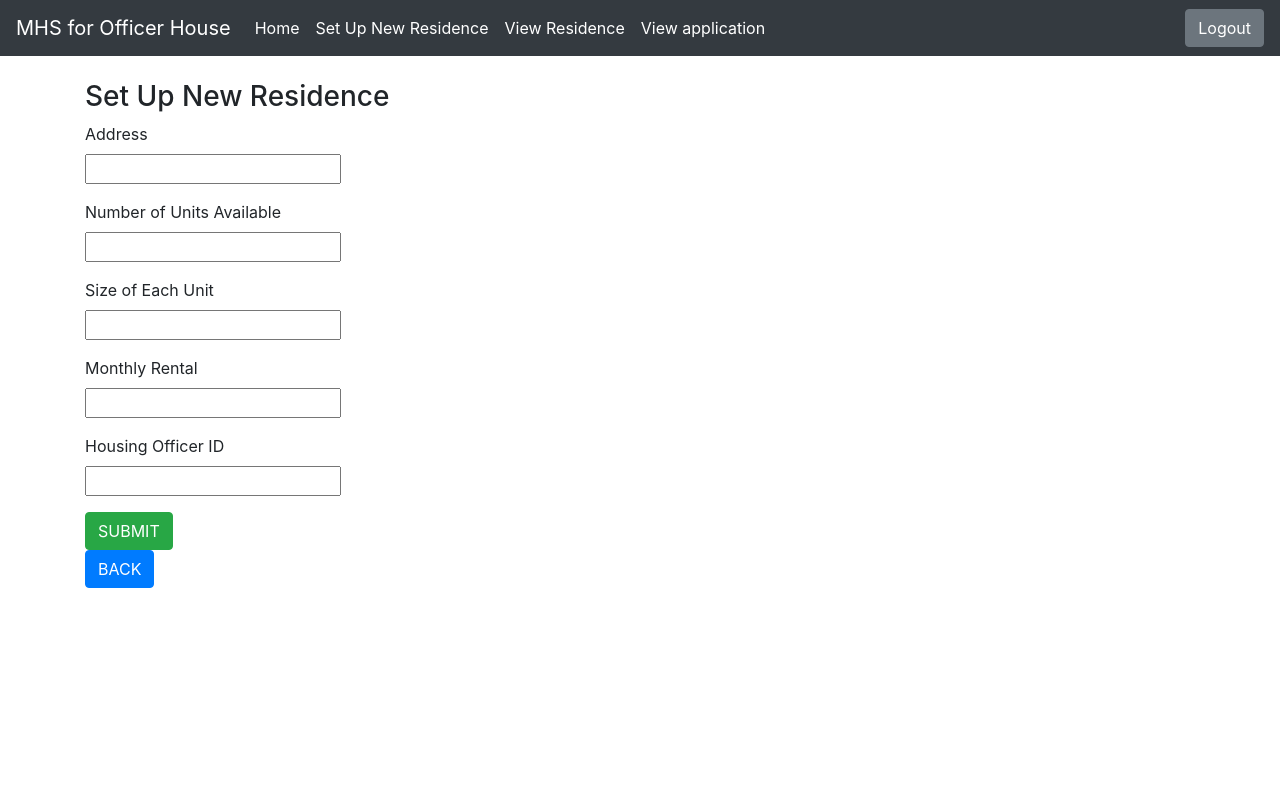
After one commit to Manusmerti/Live-Independently-with-MHS, a PHP site: page /setUpNewResidenceForm.php in a window 1280 px wide. The commit adds this page. Run offline with PHP 8.4, Linux system fonts and the light colour scheme.

Commit message:
Add files via upload

```diff
--- a/login.php
+++ b/login.php
@@ -70,7 +70,6 @@ if(isset($_POST['login']))
   </head>
   <body class="text-center">
     <form class="form-signin" method="post" action="">
-  <img class="mb-4" src="assets/assets/css/bootstrap-solid.svg" alt="" width="72" height="72">
   <h1 class="h3 mb-3 font-weight-normal">Welcome to Micro Housing System</h1>
   <label for="username" class="sr-only">Username</label>
   <input type="text" id="username" class="form-control" placeholder="Username" name="username" required autofocus>
--- /dev/null
+++ b/setUpNewResidenceForm.php
@@ -0,0 +1,120 @@
+<html>
+	<head>
+		<title> Set Up New Residence </title>
+		<link rel="stylesheet" type="text/css" href="style.css">
+		<link rel="stylesheet" type="text/css" href="https://stackpath.bootstrapcdn.com/bootstrap/4.4.1/css/bootstrap.min.css">
+	</head>
+		<link href="assets/css/bootstrap.min.css" rel="stylesheet" integrity="sha384-ggOyR0iXCbMQv3Xipma34MD+dH/1fQ784/j6cY/iJTQUOhcWr7x9JvoRxT2MZw1T" crossorigin="anonymous">
+	<body>
+	<style>
+
+      .bd-placeholder-img
+      {
+        font-size: 1.125rem;
+        text-anchor: middle;
+        -webkit-user-select: none;
+        -moz-user-select: none;
+        -ms-user-select: none;
+        user-select: none;
+      }
+
+      @media (min-width: 768px)
+      {
+        .bd-placeholder-img-lg
+        {
+          font-size: 3.5rem;
+        }
+      }
+    </style>
+    <!-- Custom styles for this template -->
+    <link href="assets/css/starter-template.css" rel="stylesheet">
+
+<link href="assets/css/bootstrap.min.css" rel="stylesheet" integrity="sha384-ggOyR0iXCbMQv3Xipma34MD+dH/1fQ784/j6cY/iJTQUOhcWr7x9JvoRxT2MZw1T" crossorigin="anonymous">
+	<body>
+	<style>
+
+      .bd-placeholder-img
+      {
+        font-size: 1.125rem;
+        text-anchor: middle;
+        -webkit-user-select: none;
+        -moz-user-select: none;
+        -ms-user-select: none;
+        user-select: none;
+      }
+
+      @media (min-width: 768px)
+      {
+        .bd-placeholder-img-lg
+        {
+          font-size: 3.5rem;
+        }
+      }
+    </style>
+    <!-- Custom styles for this template -->
+    <link href="assets/css/starter-template.css" rel="stylesheet">
+
+<nav class="navbar navbar-expand-md navbar-dark bg-dark fixed-top">
+  	<a class="navbar-brand" href="#">MHS for Officer House</a>
+  	<button class="navbar-toggler" type="button" data-toggle="collapse" data-target="#navbarsExampleDefault" aria-controls="navbarsExampleDefault" aria-expanded="false" aria-label="Toggle navigation">
+    <span class="navbar-toggler-icon"></span>
+  	</button>
+
+  	<div class="collapse navbar-collapse" id="navbarsExampleDefault">
+    	<ul class="navbar-nav mr-auto">
+    		<li class="nav-item active">
+        		<a class="nav-link" href="home.php">Home </a></li>
+      		</li>
+
+     	 	<li class="nav-item active">
+       			<a class="nav-link" href="setUpNewResidence.php"> Set Up New Residence </a></li>
+      		</li>
+
+      		<li class="nav-item active">
+        		<a class="nav-link" href="viewResidences.php"> View Residence </a></li>
+      		</li>
+
+      		<li class="nav-item active">
+        		<a class="nav-link" href="#">View application <span class="sr-only">(current)</span></a>
+      		</li>
+    		</ul>
+
+    		<a href="logout.php" class="form-inline my-2 my-lg-0 btn btn-secondary">Logout</a>
+  	</div>
+</nav>
+
+		<div class="container">
+			<div class="setUp-box">
+				<div class="row">
+					<div class="col-md-6 col-lg-12">
+						<h3> Set Up New Residence </h3>
+							<form action="setUpNewResidence.php" method="post">
+								<div class="form-group">
+									<label>Address</label><br>
+									<input type="text" name="address" class="setform-control" required><br>
+								</div>
+								<div class="form-group">
+									<label>Number of Units Available</label><br>
+									<input type="number" name="unitsNum" class="setform-control" required><br>
+								</div>
+								<div class="form-group">
+									<label>Size of Each Unit</label><br>
+									<input type="number" name="unitSize" class="setform-control" required><br>
+								</div>
+								<div class="form-group">
+									<label>Monthly Rental</label><br>
+									<input type="number" name="monthlyRental" class="setform-control" required><br>
+								</div>
+								<div class="form-group">
+									<label>Housing Officer ID</label><br>
+									<input type="number" name="officerID" class="setform-control" required><br>
+								</div>
+								<button type="submit" class="btn btn-success" name="save"> SUBMIT </button><br>
+								<button class="btn btn-primary home" type="button">BACK </button><br>
+							</form>
+					</div>
+				</div>
+			</div>
+		</div>
+	</body>
+</html>
--- /dev/null
+++ b/style.css
@@ -0,0 +1,10 @@
+table, th, td {
+  border: 1px solid black;
+  border-collapse: collapse;
+	background-color: #fff;
+}
+
+th, td {
+  padding: 15px;
+  text-align: left;
+}
```
Also changed, not shown: home.php (+31 -7 lines), index.php (added, +41 -0 lines), mhs_dbs.sql (+88 -6 lines), setUpNewResidence.php (added, +20 -0 lines), submitApplication.php (added, +22 -0 lines), viewResidences.php (added, +14 -0 lines), viewResidencesForm.php (added, +98 -0 lines), db_connect.php (line endings or trailing spaces), logout.php (line endings or trailing spaces), register.php (line endings or trailing spaces).
